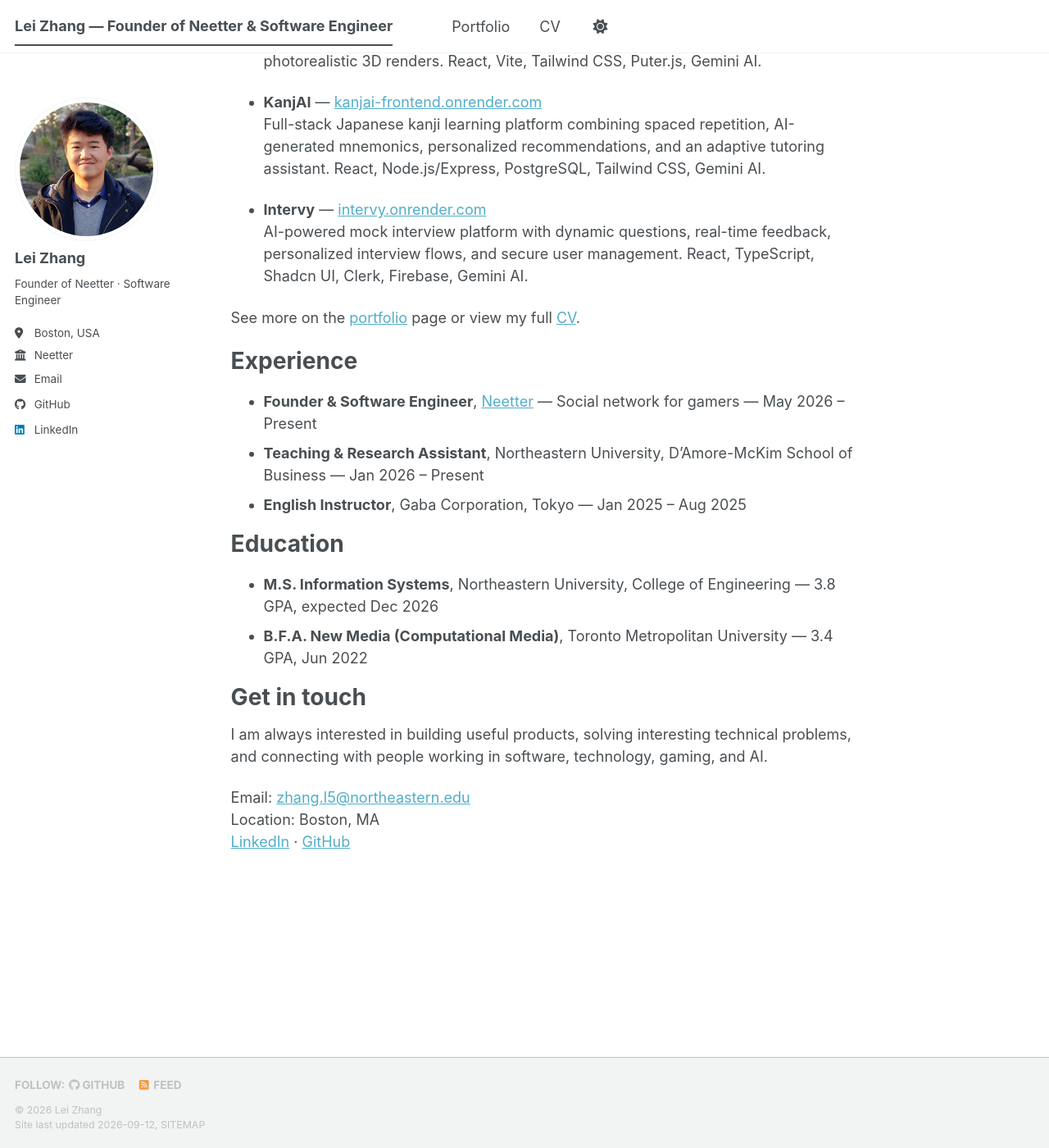
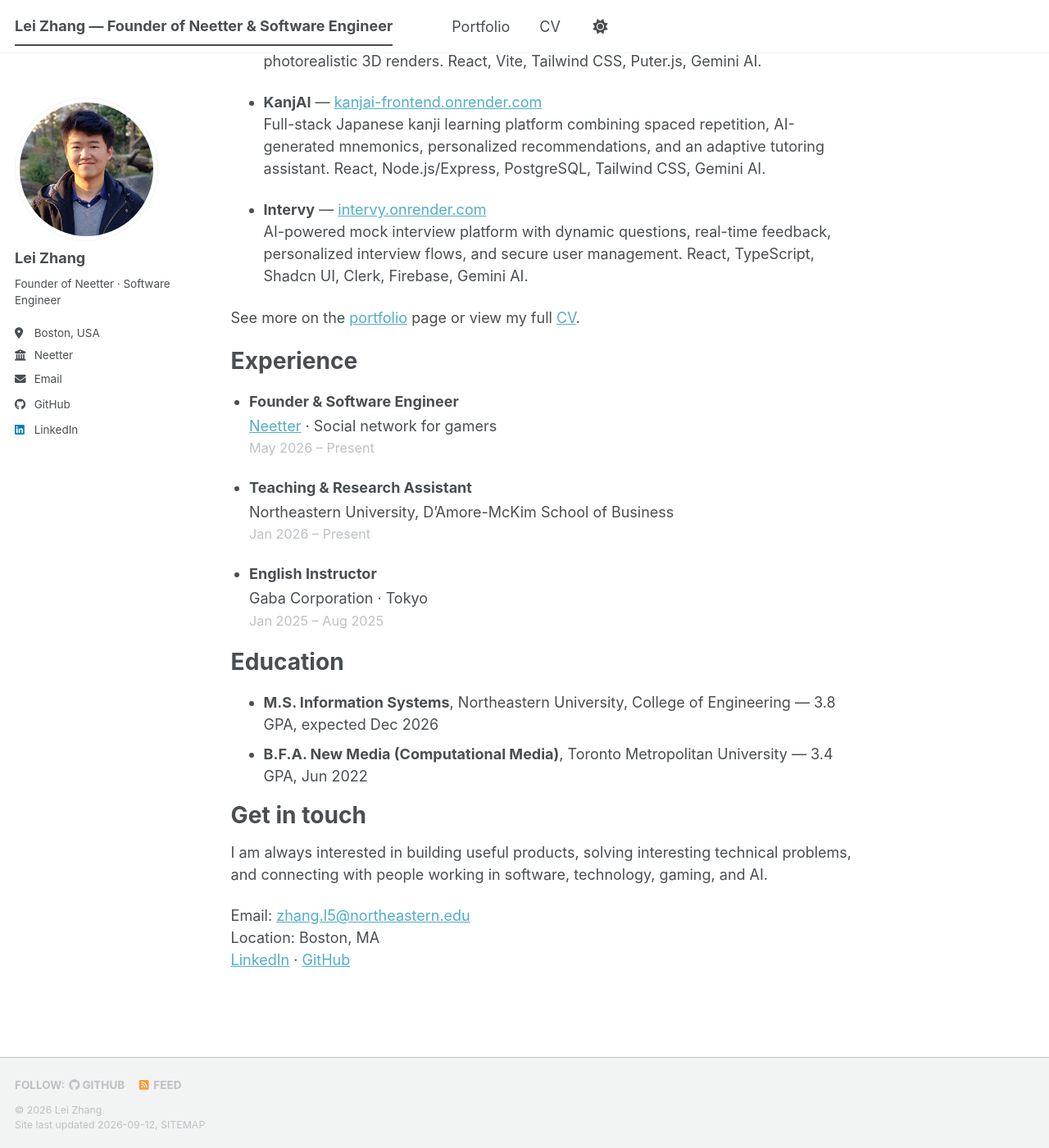
Before and after one commit to Mauoser/mauoser.github.io, a Jekyll site: the page built from _pages/about.md, in a window 1280 px wide and 1400 px high, scrolled down 1442 px. Shown: the whole window at 82% size. Built offline with Jekyll 4.4.1, drawn with Linux system fonts in a browser that asks for light colours; a script bundle is joined from its source files by our own code; library files that are not in the unit come from our copies.

Commit message:
Improve experience section formatting

```diff
--- a/_pages/about.md
+++ b/_pages/about.md
@@ -48,9 +48,23 @@
 Experience
 ======
 
-* **Founder & Software Engineer**, [Neetter](https://neetter.com) — Social network for gamers — May 2026 – Present
-* **Teaching & Research Assistant**, Northeastern University, D'Amore-McKim School of Business — Jan 2026 – Present
-* **English Instructor**, Gaba Corporation, Tokyo — Jan 2025 – Aug 2025
+<ul class="experience-list">
+  <li>
+    <strong>Founder &amp; Software Engineer</strong>
+    <span class="experience-list__details"><a href="https://neetter.com">Neetter</a> · Social network for gamers</span>
+    <span class="experience-list__dates">May 2026 – Present</span>
+  </li>
+  <li>
+    <strong>Teaching &amp; Research Assistant</strong>
+    <span class="experience-list__details">Northeastern University, D’Amore-McKim School of Business</span>
+    <span class="experience-list__dates">Jan 2026 – Present</span>
+  </li>
+  <li>
+    <strong>English Instructor</strong>
+    <span class="experience-list__details">Gaba Corporation · Tokyo</span>
+    <span class="experience-list__dates">Jan 2025 – Aug 2025</span>
+  </li>
+</ul>
 
 Education
 ======
--- a/_sass/layout/_page.scss
+++ b/_sass/layout/_page.scss
@@ -57,6 +57,31 @@
 
   p, li, dl {
     font-size: 1em;
+  }
+
+  .experience-list {
+    margin-left: 0;
+    padding-left: 1.25em;
+
+    li {
+      margin-bottom: 1.25em;
+    }
+
+    strong,
+    .experience-list__details,
+    .experience-list__dates {
+      display: block;
+    }
+
+    .experience-list__details {
+      margin-top: 0.15em;
+    }
+
+    .experience-list__dates {
+      margin-top: 0.1em;
+      color: var(--global-text-color-light);
+      font-size: 0.9em;
+    }
   }
 
   /* paragraph indents */
```
